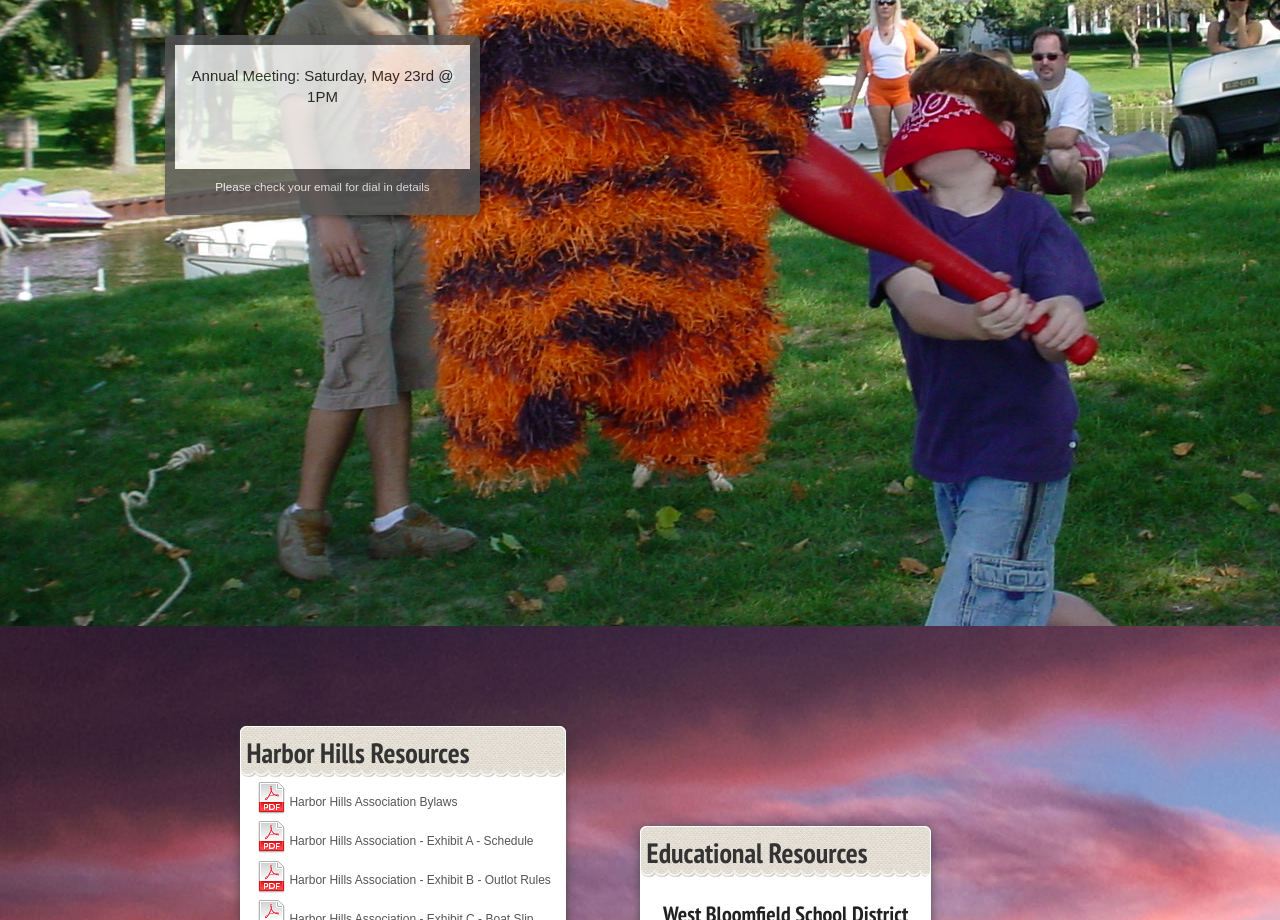
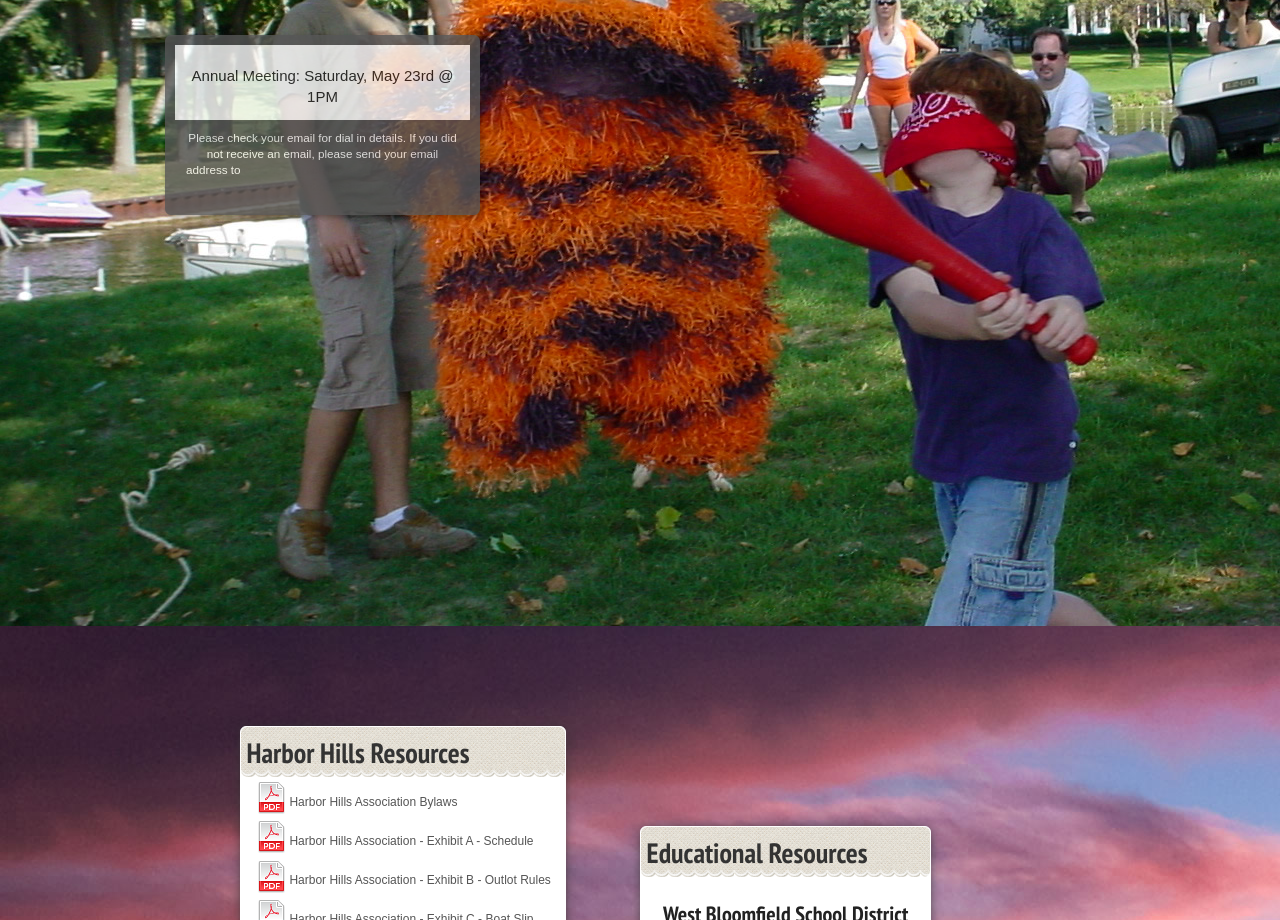
Before and after one commit to harborhills/harborhills.github.io, a plain HTML site: page index.html in a window 1280 px wide. Shown: the part 1720-2640 px from the top of the page. Drawn offline with Linux system fonts and the light colour scheme; some packages are replaced by stand-ins of ours.

Commit message:
Added note about annual meeting

```diff
--- a/index.html
+++ b/index.html
@@ -71,7 +71,8 @@
 						<div class="item item-1">
 							<h1></h1>
 							<h2>Annual Meeting: Saturday, May 23rd @ 1PM</h2>
-							<h3>Please check your email for dial in details</h3>
+							<h3>Please check your email for dial in details. If you did not receive an email, please send your email address to <a href="mailto:board@harborhillsassociation.com">Board@HarborHillsAssociation.com to be added to the distribution list. Thank you!</a></h3>
+
 						</div>
 						<!--
 						<div class="item item-1">
```
